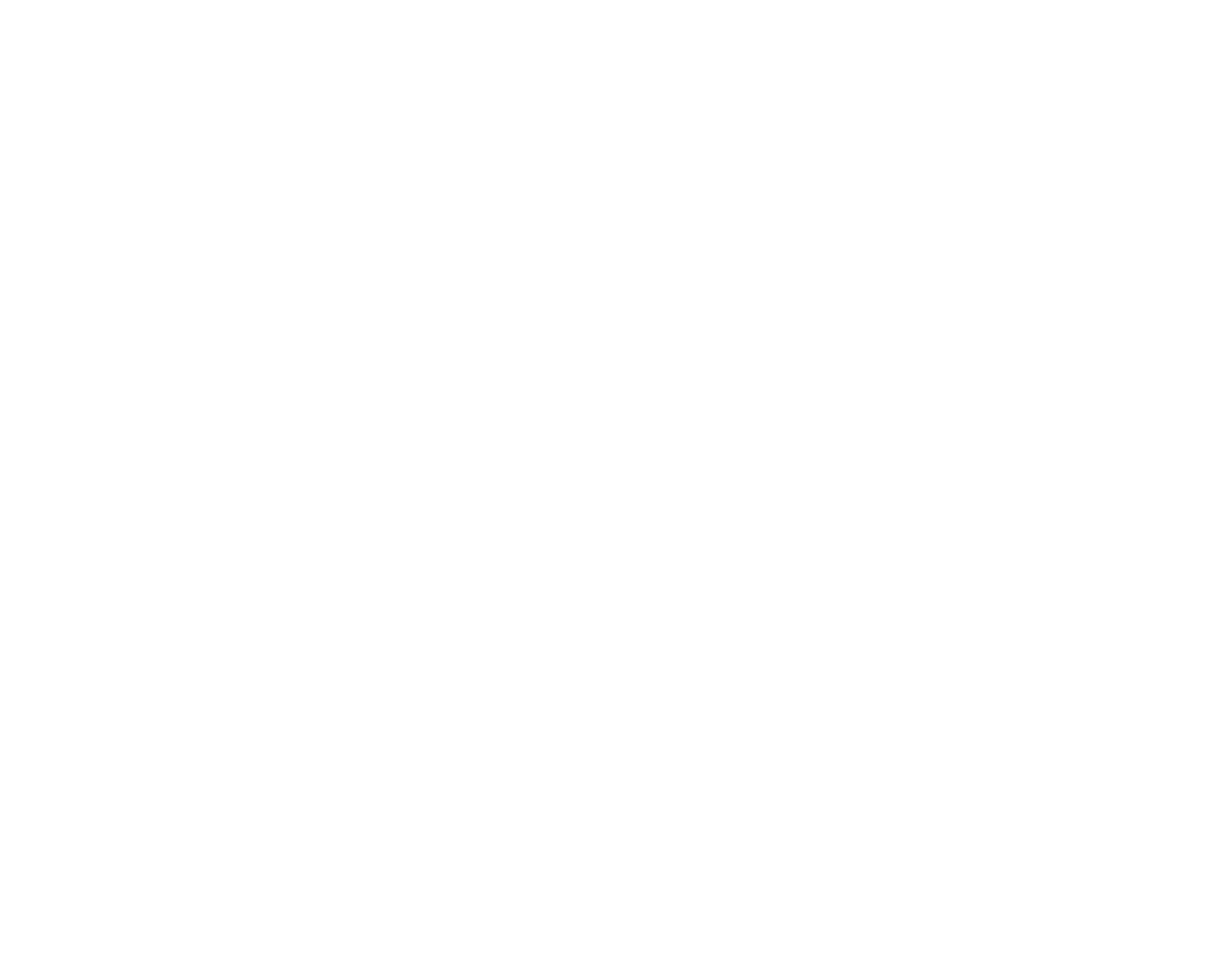
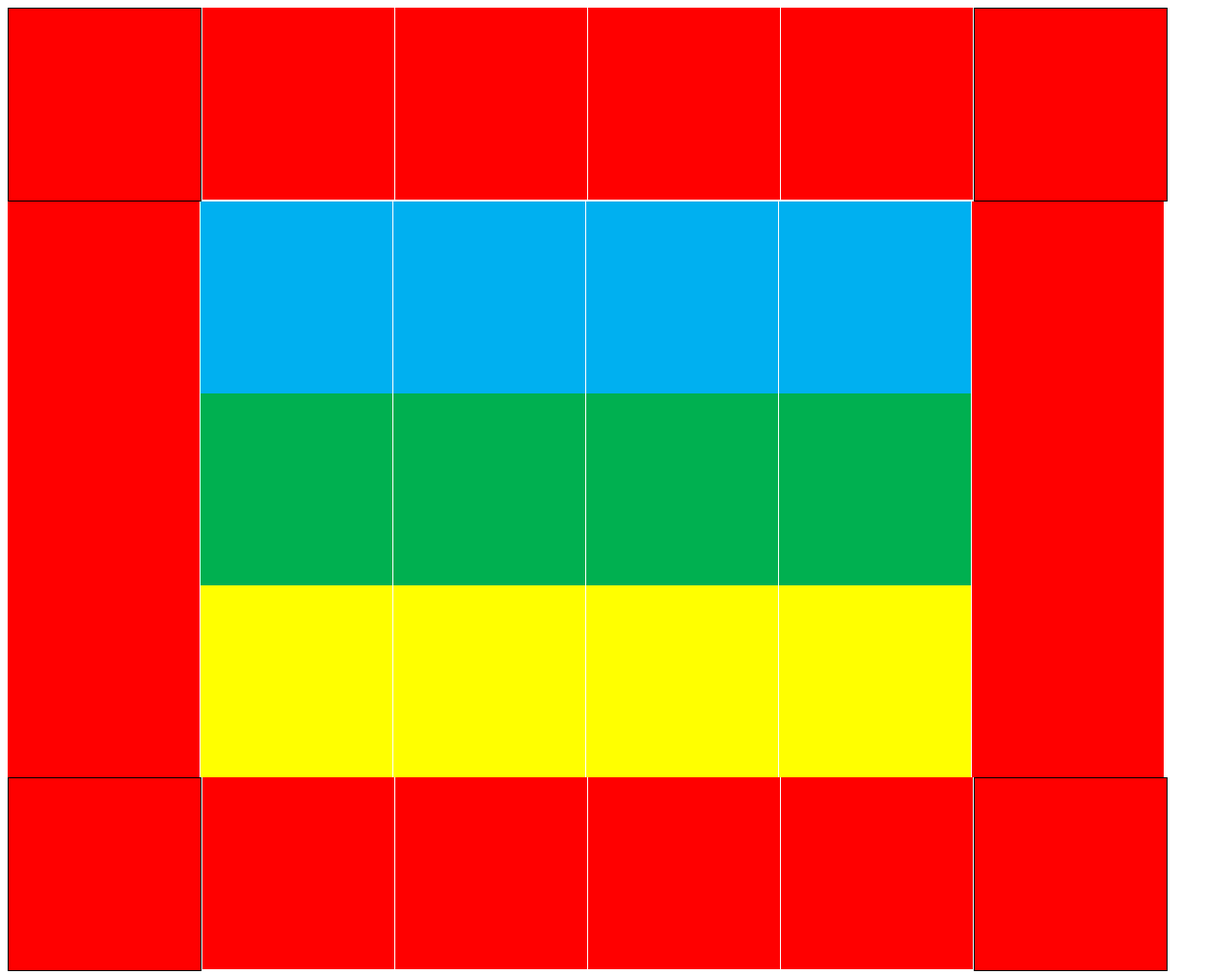
Before and after one commit to Mandy310798/Atividade_seletores, a plain HTML site: page Index.html in a window 1280 px wide. Shown: the whole page at 96% size. Before the commit the page ends 800 px from the top, so only its background shows below. Drawn offline with Linux system fonts and the light colour scheme.

Commit message:
box e container

```diff
--- a/Index.html
+++ b/Index.html
@@ -4,17 +4,55 @@
     <meta charset="UTF-8">
     <meta http-equiv="X-UA-Compatible" content="IE=edge">
     <meta name="viewport" content="width=device-width, initial-scale=1.0">
-    <a href="style.css"></a>
+    <link rel="stylesheet" href="style.css">
     <title>Document</title>
 </head>
 <body>
-    <div class="vermelhos">
-        <div id="canto_superior"></div>
-        <div></div>
-        <div></div>
-        <div></div>
-        <div></div>
-        <div id="canto_superior"></div>
+
+    <div class="container">
+        <div class="red box border-black"></div>
+        <div class="red box"></div>
+        <div class="red box"></div>
+        <div class="red box"></div>
+        <div class="red box"></div>
+        <div class="red box border-black"></div>
     </div>
+
+    <div class="container">
+        <div class="red box"></div>
+        <div class="blue box"></div>
+        <div class="blue box"></div>
+        <div class="blue box"></div>
+        <div class="blue box"></div>
+        <div class="red box"></div>
+    </div>
+
+    <div class="container">
+        <div class="red box"></div>
+        <div class="green box"></div>
+        <div class="green box"></div>
+        <div class="green box"></div>
+        <div class="green box"></div>
+        <div class="red box"></div>
+    </div>
+
+    <div class="container">
+        <div class="red box"></div>
+        <div class="yellow box"></div>
+        <div class="yellow box"></div>
+        <div class="yellow box"></div>
+        <div class="yellow box"></div>
+        <div class="red box"></div>
+    </div>
+
+    <div class="container">
+        <div class="red box border-black"></div>
+        <div class="red box"></div>
+        <div class="red box"></div>
+        <div class="red box"></div>
+        <div class="red box"></div>
+        <div class="red box border-black"></div>
+    </div>
+
 </body>
 </html>
--- a/style.css
+++ b/style.css
@@ -1,10 +1,29 @@
-.vermelhos {
+.container{
+    display: flex;
+    gap: 1px;
+}
 
-    display: inline-block;
-    border: 1px solid black;
-    background-color: red;
-
+.box {
     width: 200px;
     height: 200px;
+}
 
+.red {
+    background-color: red;
 }
+
+.blue {
+    background-color: #00b0f0;
+}
+
+.green {
+    background-color: #00b050;
+}
+
+.yellow {
+    background-color: yellow;
+}
+
+.border-black {
+    border: 1px solid black;
+}
```
